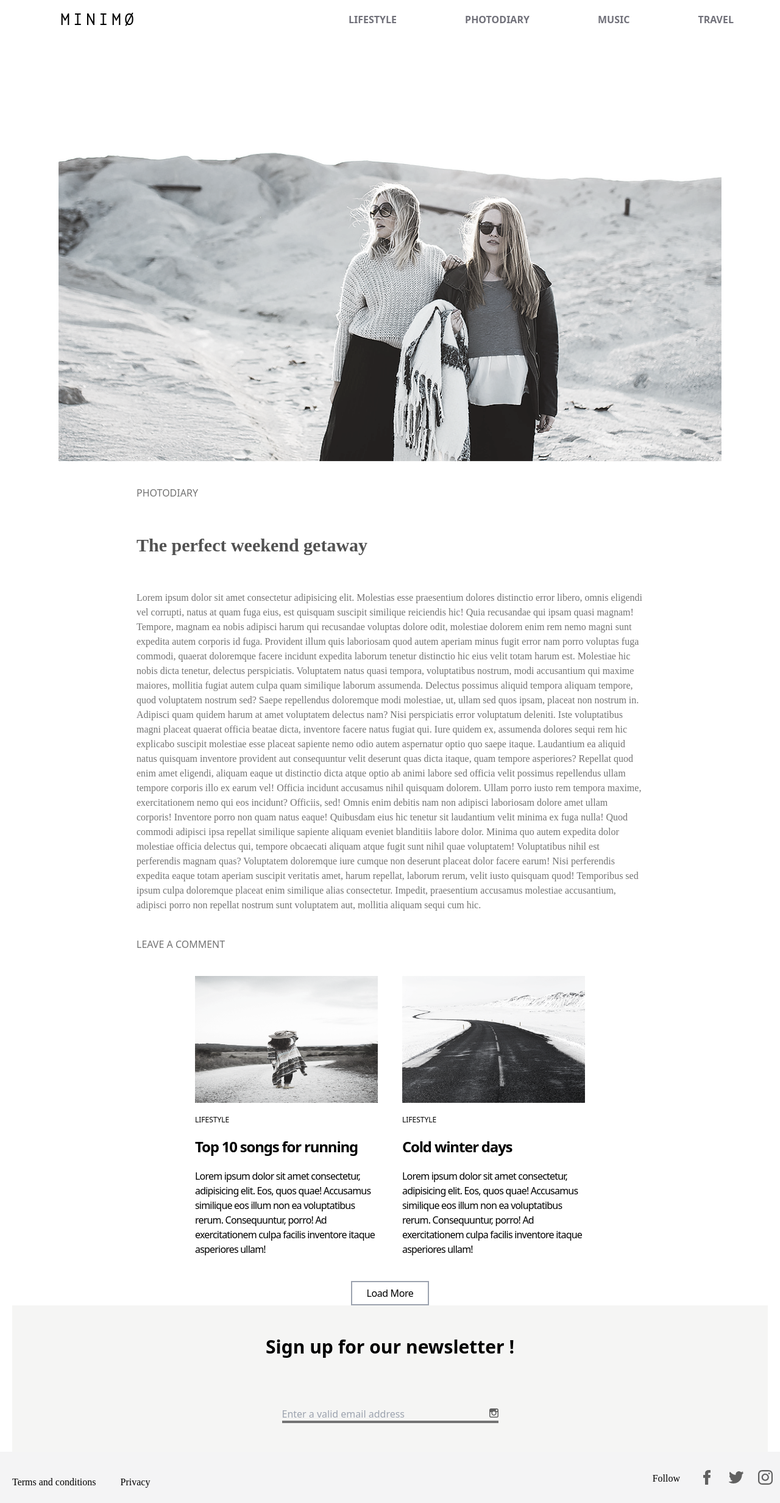
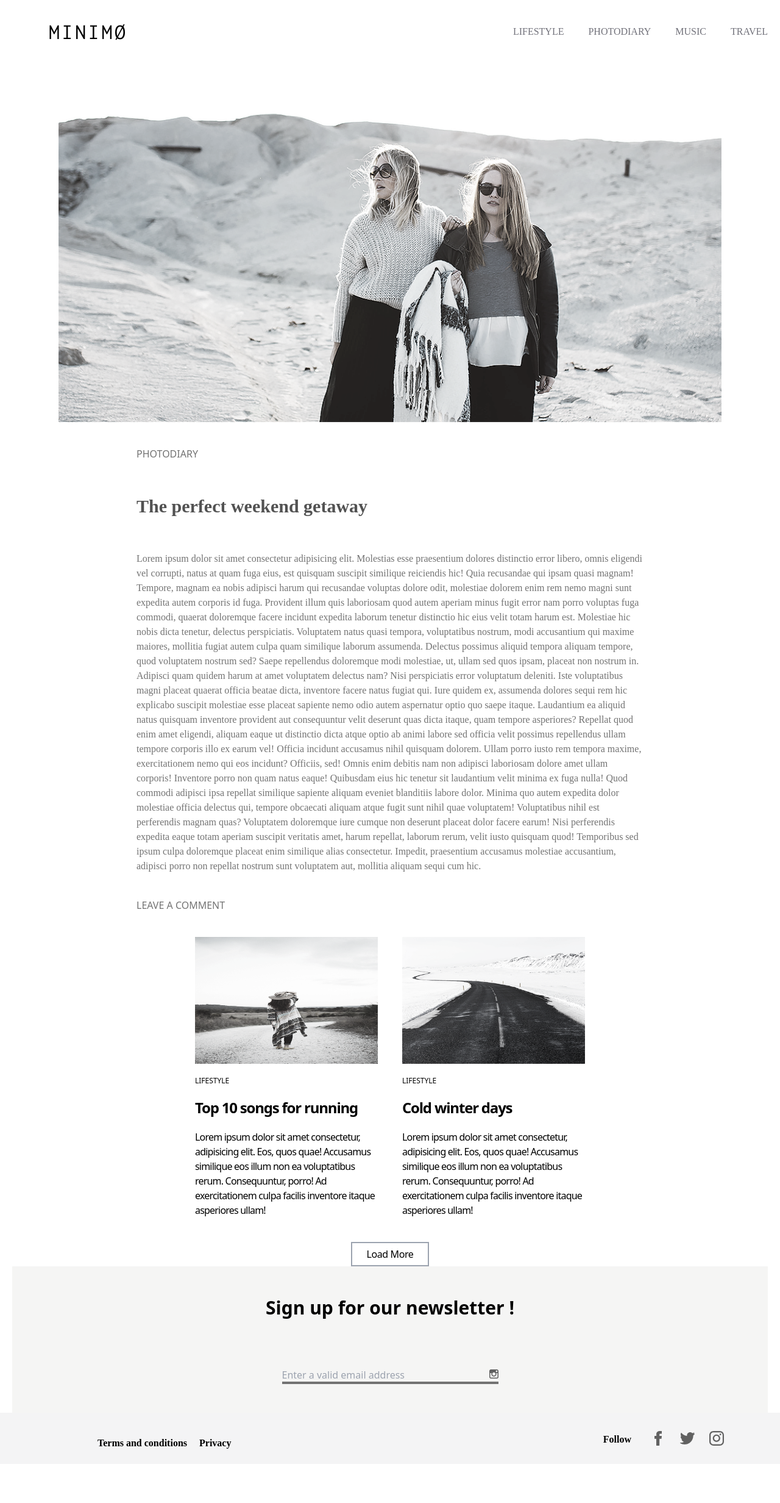
Before and after one commit to denis-sab/PSD_Crossover_2, a React (Vite) app: page / in a window 1280 px wide. Shown: the whole page at 61% size. After the commit the page ends 2400 px from the top, so only its background shows below. Built offline with nearby package versions, Linux system fonts and the light colour scheme; a web font is replaced by a local one.

Commit message:
navbar and footer changed

```diff
--- a/index.html
+++ b/index.html
@@ -8,7 +8,7 @@
       href="https://fonts.googleapis.com/css2?family=Playfair+Display:ital,wght@0,400..900;1,400..900&family=Roboto:ital,wght@0,300;0,700;0,900;1,300;1,700;1,900&display=swap"
       rel="stylesheet"
     />
-    <link href='https://fonts.googleapis.com/css?family=Inconsolata' rel='stylesheet'>
+    <link href="https://fonts.googleapis.com/css2?family=Inconsolata:wght@200..900&display=swap" rel="stylesheet">
     <link rel="icon" type="image/svg+xml" href="/vite.svg" />
     <meta name="viewport" content="width=device-width, initial-scale=1.0" />
     <title>Vite + React</title>
--- a/src/components/Footer.jsx
+++ b/src/components/Footer.jsx
@@ -3,18 +3,18 @@ import React from 'react'
 function Footer() {
   return (
     <>
-      <div className="flex flex-row min-h-2.5 w-full justify-between bg-zinc-100">
+      <div className="flex flex-row min-h-2.5 w-full justify-between bg-zinc-100 px-20">
 
         {/* labels bar left */}
         <div className='flex flex-row items-center justify-center py-4'>
-          <p className='font-playfair mx-5'>Terms and conditions</p>
-          <p className='font-playfair mx-5'>Privacy</p>
+          <p className='font-playfair font-semibold ml-20'>Terms and conditions</p>
+          <p className='font-playfair font-semibold mx-5'>Privacy</p>
         </div>
 
         {/* Iconbar-right */}
         <div className='flex flex-row items-center justify-center py-4 bg-zinc-100'>
 
-          <p className='font-playfair mx-5 mb-3'>Follow</p>
+          <p className='font-playfair font-semibold mx-5 mb-3'>Follow</p>
           {/* Facebook icon */}
           <div className='flex flex-col h-6 my-2 mx-3 justify-center'>
             <svg width="24" height="24" viewBox="0 0 24 24" xmlns="http://www.w3.org/2000/svg">
--- a/src/components/Hero.jsx
+++ b/src/components/Hero.jsx
@@ -6,6 +6,7 @@ function Hero() {
 
  <div className="px-24">
       <img className="w-full" src={image} alt="Hero image" />
+
         <div className="mt-10 px-32">
             <p className="text-neutral-500 mb-10 font-thin">PHOTODIARY</p>
             <p className="text-neutral-600 mb-10 text-3xl font-bold font-playfair">The perfect weekend getaway</p>
--- a/src/components/Navbar.jsx
+++ b/src/components/Navbar.jsx
@@ -4,20 +4,18 @@ import minimø from "../assets/minimø.png"
 
 function Navbar() {
   return (
-    <div className='flex flex-row justify-between my-5 mx-5 fixed top-0 z-50  relative '>
+    <div className='flex flex-row justify-between items-center py-4 fixed w-full bg-white'>
 
-      <div className='w-[30%]  '>
-
-        <img src={minimø} alt="minimo" className='ml-20 ' />
-
-
+      <div className='flex flex-start'>
+        {/* <img src={minimø} alt="minimo" className='ml-20 ' /> */}
+        <h1 className='ml-20 font-inconsolata capitalize tracking-widest text-4xl mx-5'>MINIMØ</h1>
       </div>
 
-      <div className='w-[60%] flex flex-row justify-around  text-zinc-500 font-bold'>
-            <div>LIFESTYLE</div>
-            <div>PHOTODIARY</div>
-            <div>MUSIC</div>
-            <div>TRAVEL</div>
+      <div className='flex flex-row flex-end justify-around text-zinc-500 font-bold'>
+            <div className='font-playfair mx-5 font-light'>LIFESTYLE</div>
+            <div className='font-playfair mx-5 font-light'>PHOTODIARY</div>
+            <div className='font-playfair mx-5 font-light'>MUSIC</div>
+            <div className='font-playfair mx-5 font-light'>TRAVEL</div>
       </div>
 
 
--- a/src/index.css
+++ b/src/index.css
@@ -22,6 +22,6 @@
 
 .font-inconsolata {
   padding-block-start: 1rem;
-  font-family: inconsolata;
-  font-style: inherit;
+  font-family: "Inconsolata", monospace;
+
 }
```
